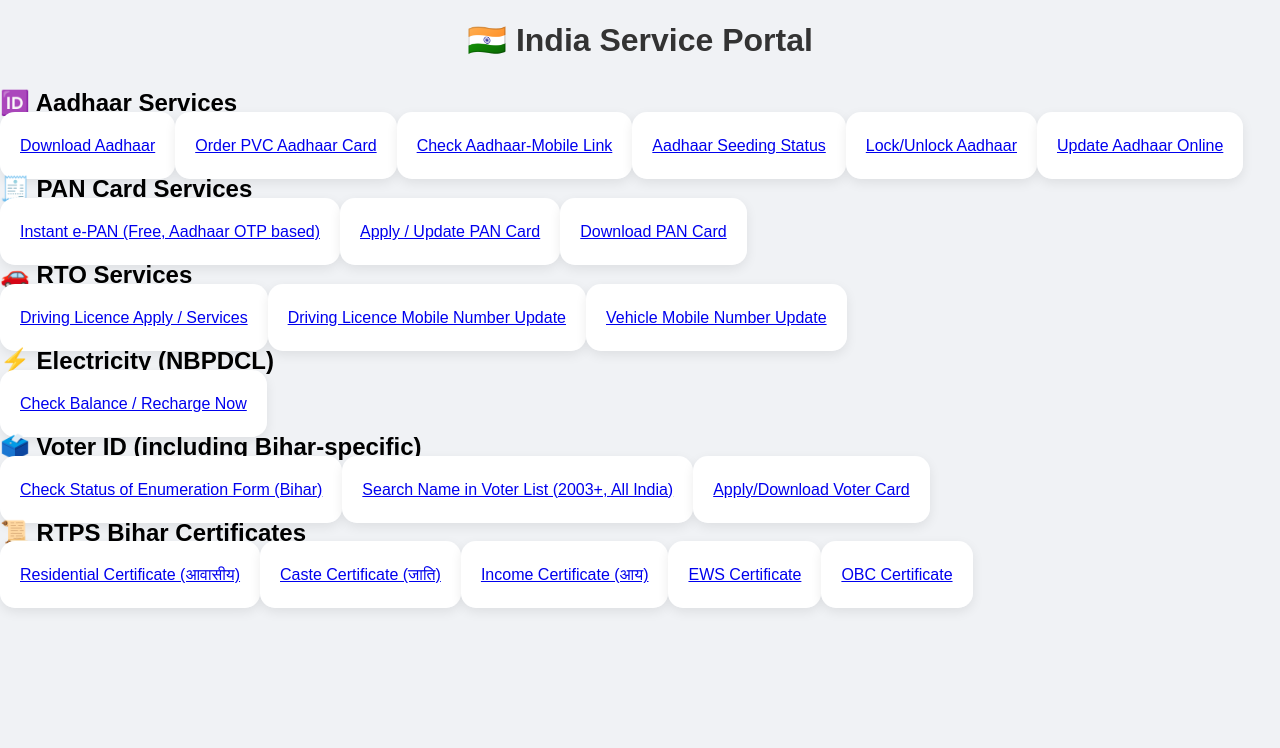
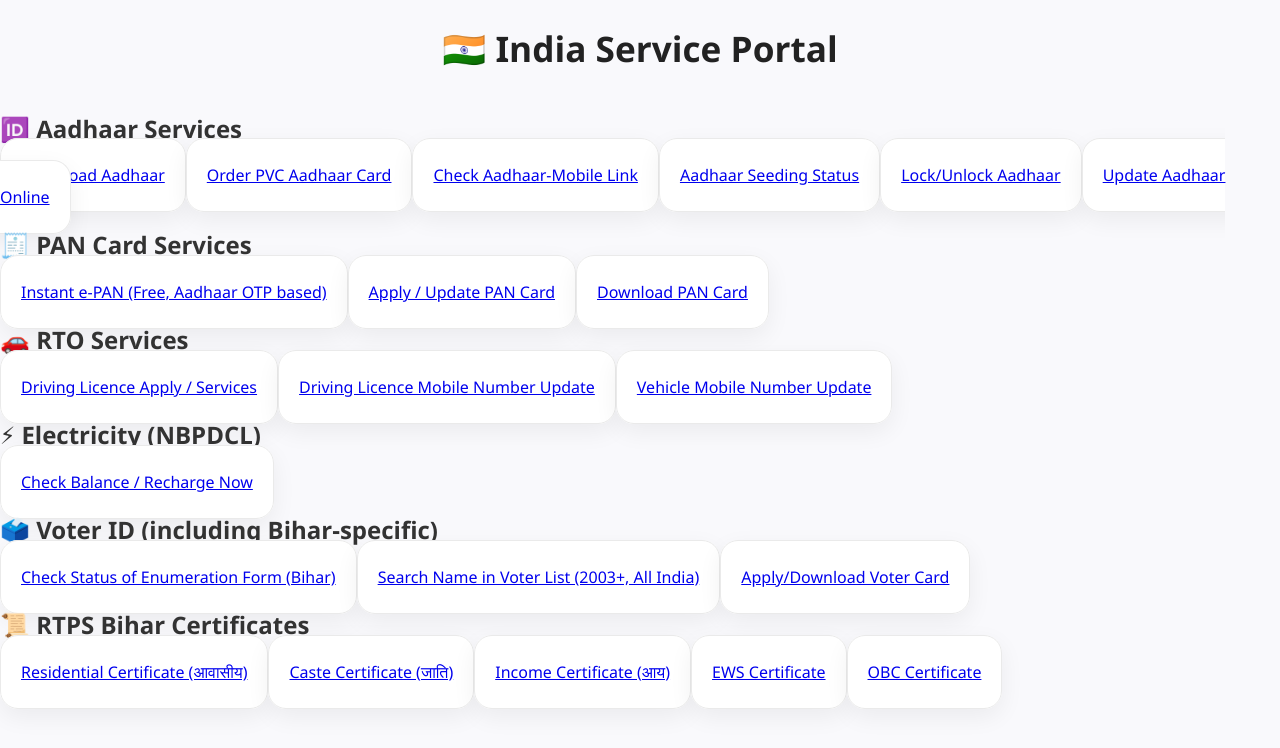
Before and after one commit to tgbot23/india-service-portal, a React (Create React App) app in the folder frontend/: page / in a window 1280 px wide. Shown: the top 748 px of the page. Built offline with nearby package versions, Linux system fonts and the light colour scheme.

Commit message:
Update App.css

```diff
--- a/frontend/src/App.css
+++ b/frontend/src/App.css
@@ -1,50 +1,55 @@
 body {
   margin: 0;
-  font-family: Arial, sans-serif;
-  background-color: #f0f2f5;
+  font-family: 'Segoe UI', Tahoma, Geneva, Verdana, sans-serif;
+  background-color: #f9f9fc;
+  color: #333;
 }
 
 .container {
-  max-width: 900px;
+  max-width: 1100px;
   margin: 0 auto;
-  padding: 30px 20px;
+  padding: 40px 20px;
 }
 
 h1 {
   text-align: center;
-  color: #333;
-  margin-bottom: 30px;
+  font-size: 2.2rem;
+  color: #222;
+  margin-bottom: 40px;
+  font-weight: 600;
 }
 
 .grid {
   display: grid;
-  grid-template-columns: repeat(auto-fit, minmax(280px, 1fr));
-  gap: 20px;
+  grid-template-columns: repeat(auto-fit, minmax(260px, 1fr));
+  gap: 25px;
 }
 
 .card {
-  background-color: #fff;
-  border-radius: 15px;
+  background: #fff;
+  border-radius: 18px;
   padding: 25px 20px;
-  box-shadow: 0 4px 12px rgba(0, 0, 0, 0.08);
-  text-align: center;
-  transition: transform 0.2s ease, box-shadow 0.2s ease;
+  box-shadow: 0 8px 24px rgba(0, 0, 0, 0.06);
+  transition: all 0.2s ease-in-out;
+  text-align: left;
+  border: 1px solid #eaeaea;
 }
 
 .card:hover {
-  transform: translateY(-5px);
-  box-shadow: 0 6px 18px rgba(0, 0, 0, 0.12);
+  transform: translateY(-6px);
+  box-shadow: 0 12px 32px rgba(0, 0, 0, 0.1);
+  border-color: #d0d0d0;
 }
 
 .card h2 {
-  font-size: 18px;
-  margin-bottom: 15px;
-  color: #007bff;
+  font-size: 1.1rem;
+  margin-bottom: 12px;
+  color: #0b5ed7;
 }
 
 .card a {
   text-decoration: none;
-  color: #007bff;
+  color: #0b5ed7;
   font-weight: 500;
 }
 
```
